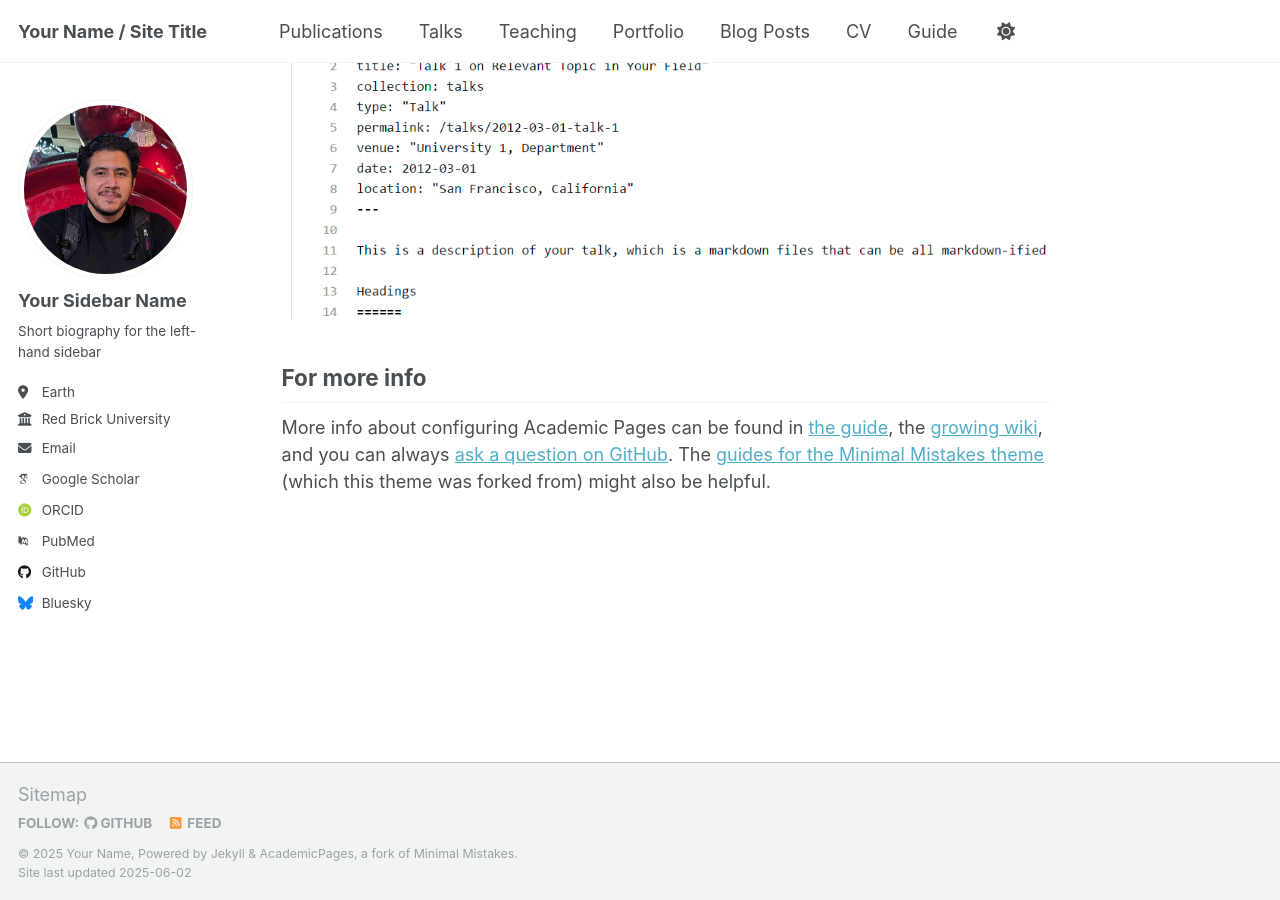
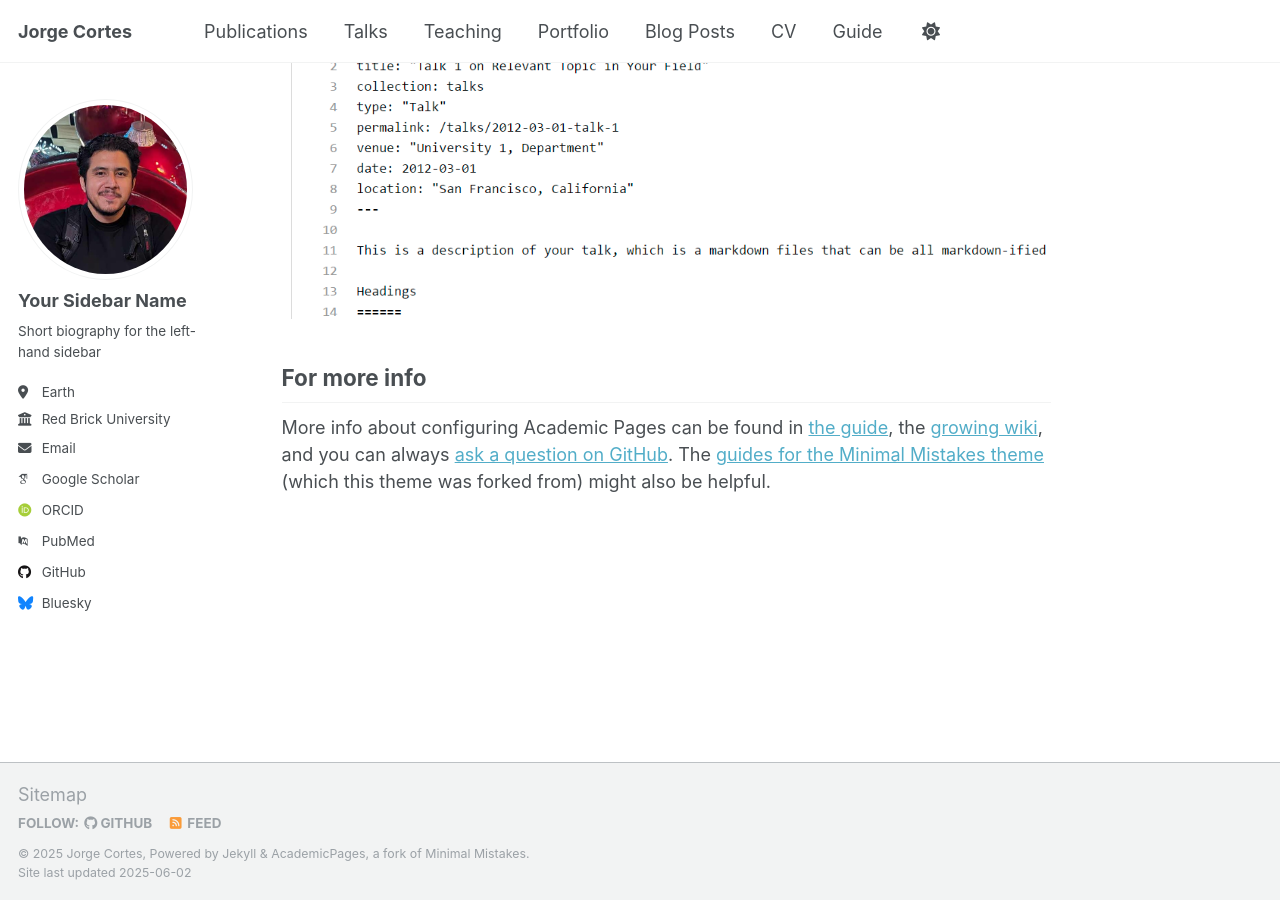
Before and after one commit to jicortes/jicortes.github.io, a Jekyll site: the page built from _pages/about.md, in a window 1280 px wide and 900 px high, scrolled down 2636 px. Built offline with Jekyll 4.4.1, drawn with Linux system fonts in a browser that asks for light colours; some web fonts are replaced.

Commit message:
Update _config.yml

```diff
--- a/_config.yml
+++ b/_config.yml
@@ -9,13 +9,13 @@
 # Basic Site Settings
 locale                   : "en-US"
 site_theme               : "default"
-title                    : "Your Name / Site Title"
+title                    : "Jorge Cortes"
 title_separator          : "-"
-name                     : &name "Your Name"
-description              : &description "personal description"
-url                      : https://academicpages.github.io # the base hostname & protocol for your site e.g. "https://[your GitHub username].github.io" or if you already have some other page hosted on Github then use "https://[your GitHub username].github.io/[Your Repo Name]"
+name                     : &name "Jorge Cortes"
+description              : &description "NSF MPS-Ascend Fellow at UC Santa Cruz"
+url                      : https://jicortes.github.io # the base hostname & protocol for your site e.g. "https://[your GitHub username].github.io" or if you already have some other page hosted on Github then use "https://[your GitHub username].github.io/[Your Repo Name]"
 baseurl                  : "" # the subpath of your site, e.g. "/blog"
-repository               : "academicpages/academicpages.github.io"
+repository               : "jicortes/jicortes.github.io"
 
 # Site Author - The following control what appear as part of the author content on the side bar.
 #               If a field is blank the icon and link will not appear, otherwise it will be shown.
```
